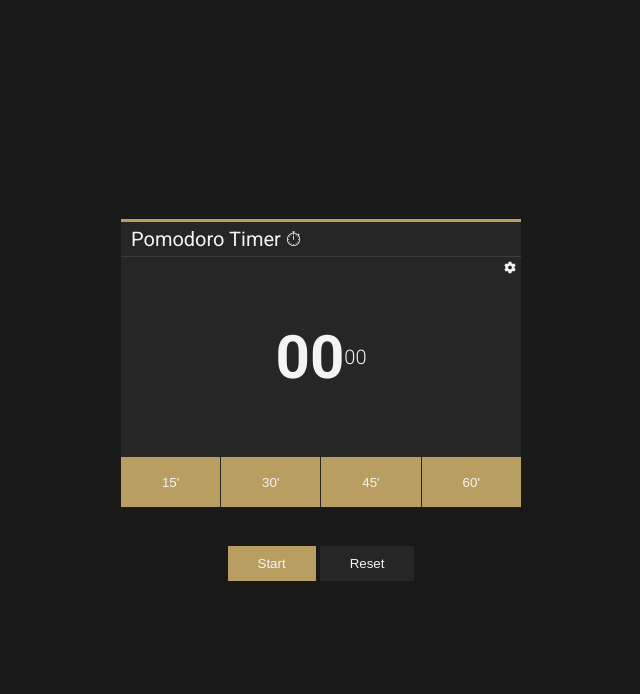
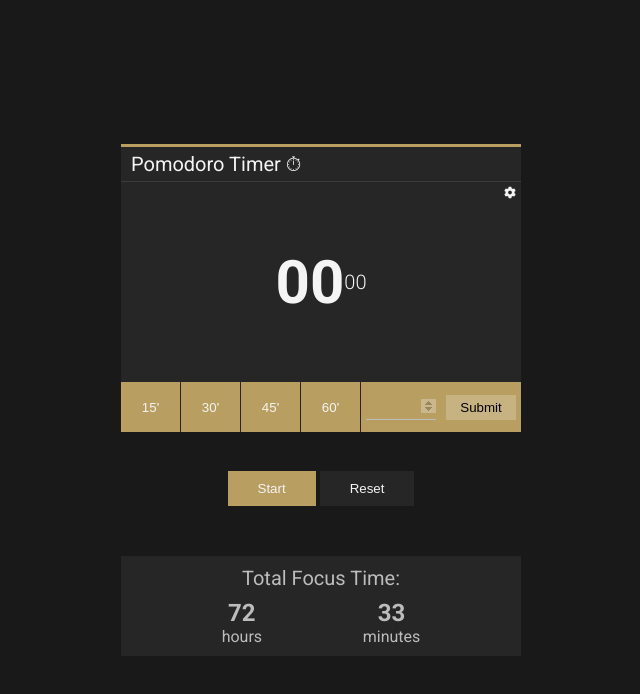
Before and after one commit to thomaidistheo/pomodoro-app, a plain HTML site: page index.html in a window 1280 px wide. Shown: the whole page, without its empty margins (319-959 px from the left). Drawn offline with Linux system fonts and the light colour scheme.

Commit message:
added input for custom timer

```diff
--- a/index.html
+++ b/index.html
@@ -9,7 +9,6 @@
     <link rel="stylesheet" href="styles/styles.css">
 </head>
 <body>
-
 
     <div class="container">
         <h1> Pomodoro Timer ⏱ </h1>
@@ -25,6 +24,12 @@
             <button id="option-two">30'</button>
             <button id="option-three">45'</button>
             <button id="option-four">60'</button>
+            <button id="option-five" disabled>
+                <form id="custom-timer">
+                    <input type="number" id="custom-timer-input" min="1" max="240">
+                    <input type="submit"></input>
+                </form>
+            </button>
         </div>
 
         <div class="error-message" id="errorMsg">
@@ -38,6 +43,14 @@
         <button class="reset-btn" id="resetBtn">Reset</button>
     </div>
 
+    <div class="stats-container">
+        <h2>Total Focus Time:</h2>
+        <div class="stats">
+            <p><span>72</span>hours</p>
+            <p><span>33</span>minutes</p>
+        </div>
+    </div>
+
     <audio id="bell-sound" src="assets/sounds/bell-sound.wav"></audio>
     <script src="script.js"></script>
 </body>
--- a/script.js
+++ b/script.js
@@ -15,6 +15,8 @@ let optionOne = document.getElementById('option-one')
 let optionTwo = document.getElementById('option-two')
 let optionThree = document.getElementById('option-three')
 let optionFour = document.getElementById('option-four')
+let customTimerForm = document.getElementById('custom-timer')
+let customTimerInput = document.getElementById('custom-timer-input')
 
 //audio
 let completeSound = document.getElementById('bell-sound')
@@ -30,39 +32,49 @@ displaySelectedTimer = () => {
     removeDisabled()
 }
 
+//timer options
 let timeMin
 let timeSec
 
 optionOne.onclick = () => {
     timeMin = 15
-    timeSec = (timeMin * 60)-1
+    timeSec = (timeMin * 60) - 1
 
     displaySelectedTimer()
 }
 
 optionTwo.onclick = () => {
     timeMin = 30
-    timeSec = (timeMin * 60)-1
+    timeSec = (timeMin * 60) - 1
 
     displaySelectedTimer()
 }
 
 optionThree.onclick = () => {
     timeMin = 45
-    timeSec = (timeMin * 60)-1
+    timeSec = (timeMin * 60) - 1
 
     displaySelectedTimer()
 }
 
 optionFour.onclick = () => {
     timeMin = 60
-    timeSec = (timeMin * 60)-1
+    timeSec = (timeMin * 60) - 1
 
     displaySelectedTimer()
 }
 
+customTimerForm.onsubmit = (e) => {
+    e.preventDefault()
 
-function resetDOM() {
+    timeMin = customTimerInput.value
+    timeSec = (timeMin * 60) - 1
+
+    displaySelectedTimer()
+}
+
+// reset dom elements after timer ends
+resetDOM = () => {
     document.title = 'Pomodoro App'
     mins.innerHTML = '00'
     secs.innerHTML = '00'
@@ -72,14 +84,16 @@ function resetDOM() {
     optionsMenu.classList.remove('hide-options')
 }
 
-function stopCountDown() {
+stopCountDown = () => {
     clearInterval(startTimer)
     resetDOM()
 }
 
+
+
 let startTimer = null
 
-function countDown() {
+countDown = () => {
     //in case no time setting is selected, display message
     if (!timeMin){
         errorMsg.classList.add('show-error')
@@ -118,12 +132,12 @@ function countDown() {
 
         }, 1000)
     }
+}
 
-    resetBtn.onclick = () => {
-        resetDOM()
-        stopCountDown()
-        removeDisabled()
-    }
+resetBtn.onclick = () => {
+    resetDOM()
+    stopCountDown()
+    removeDisabled()
 }
 
 startBtn.onclick = () => {
--- a/styles/styles.scss
+++ b/styles/styles.scss
@@ -72,10 +72,37 @@
         cursor: pointer;
         border-right: 1px solid $black;
 
-        &:nth-child(4) {
+        &:nth-child(5) {
             border-right: none;
+            cursor: default;
         }
     }
+
+    form {
+        display: flex;
+        width: 150px;
+        justify-content: space-between;
+
+        input {
+            width: 70px;
+            height: 25px;
+            background: none;
+            border: none;
+            border-bottom: 1px solid $gray;
+
+            &[type=number]::-webkit-inner-spin-button {
+                opacity: 0.3;
+            }
+
+            &[type=submit] {
+                border-bottom: none;
+                background:rgba(255, 255, 255, 0.2);
+                cursor: pointer;
+            }
+        }
+
+    }
+
 
     transition: all 200ms ease-in-out;
 }
@@ -107,6 +134,8 @@
 
 .btns-container {
 
+    margin-bottom: 50px;
+
     button {
         padding: 10px 30px;
         border: none;
@@ -126,3 +155,38 @@
         background-color: $black;
     }
 }
+
+.stats-container {
+    background: $black;
+    color: $gray;
+
+    height: 100px;
+    width: 400px;
+
+    display: flex;
+    flex-direction: column;
+    align-items: center;
+    justify-content: space-evenly;
+
+    h2 {
+        font-size: 20px;
+        font-weight: 400;
+    }
+
+    .stats {
+        width: 100%;
+        display: flex;
+        justify-content: space-evenly;
+
+        p {
+            display: flex;
+            flex-direction: column;
+            align-items: center;
+        }
+
+        span {
+            font-size: 24px;
+            font-weight: 700;
+        }
+    }
+}
```
Also changed, not shown: styles/styles.css, 1 other file.
